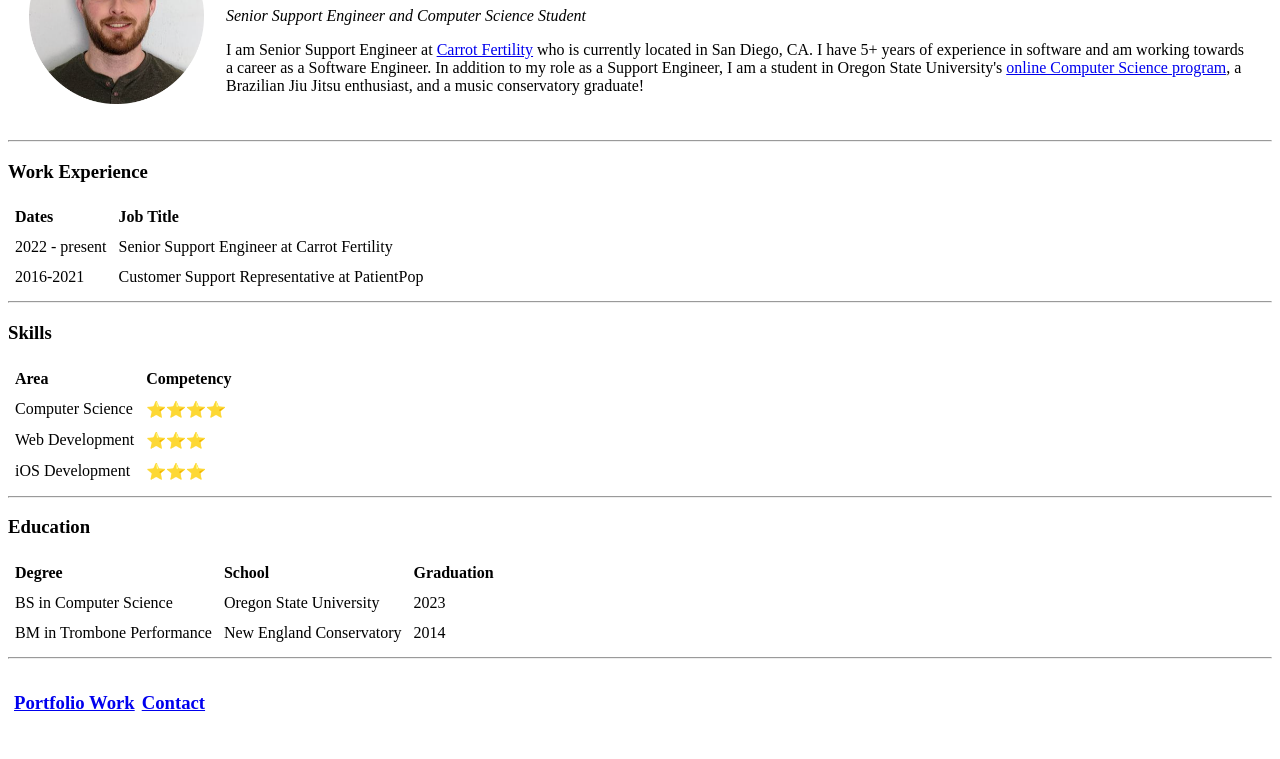
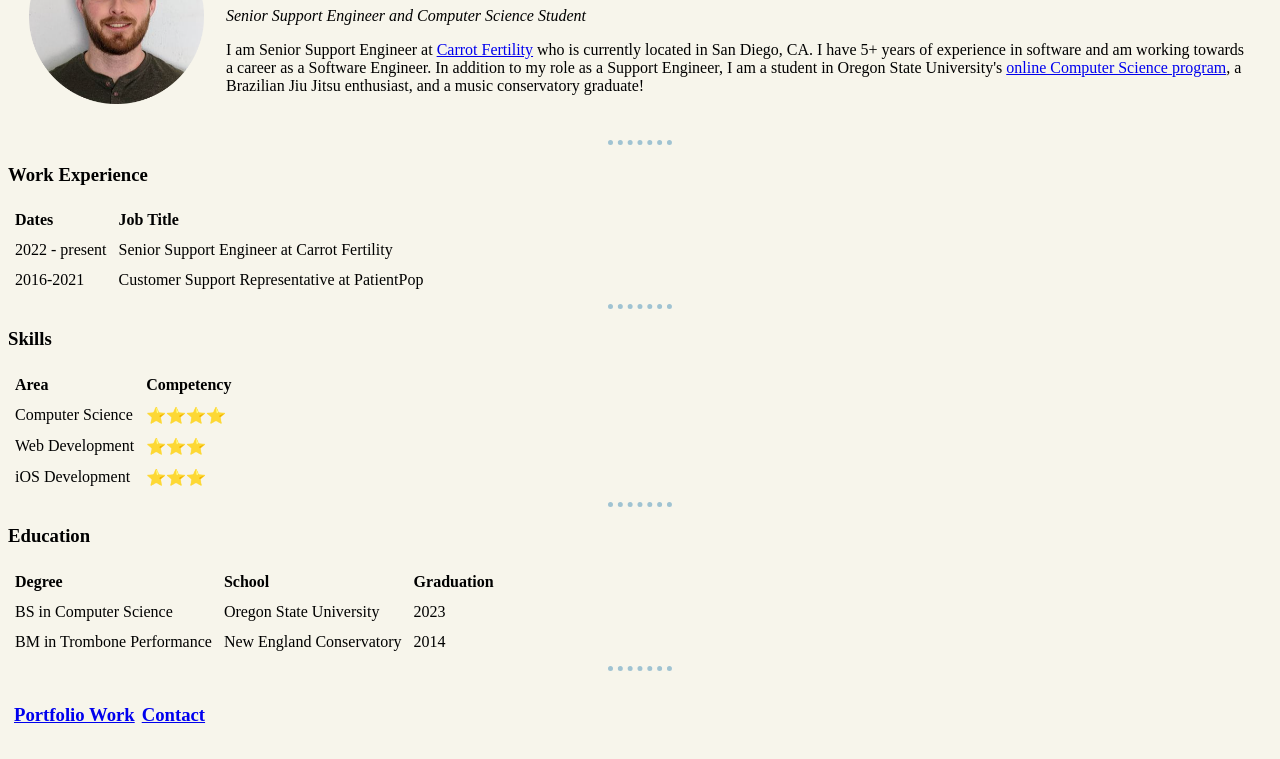
Before and after one commit to erictolson/personal-website-static, a plain HTML site: page index.html in a window 1280 px wide. Shown: the part 102-861 px from the top of the page. Drawn offline with Linux system fonts and the light colour scheme.

Commit message:
updated styling

```diff
--- a/index.html
+++ b/index.html
@@ -4,6 +4,19 @@
 <head>
     <meta charset="UTF-8" />
     <title>Eric's Personal Site</title>
+
+    <style>
+        body {
+            background-color: #F7F5EB;
+        }
+
+        hr {
+            border-style: dotted none none none;
+            border-color: #A0C3D2;
+            border-width: 5px;
+            width: 5%;
+        }
+    </style>
 </head>
 
 <body>
```
